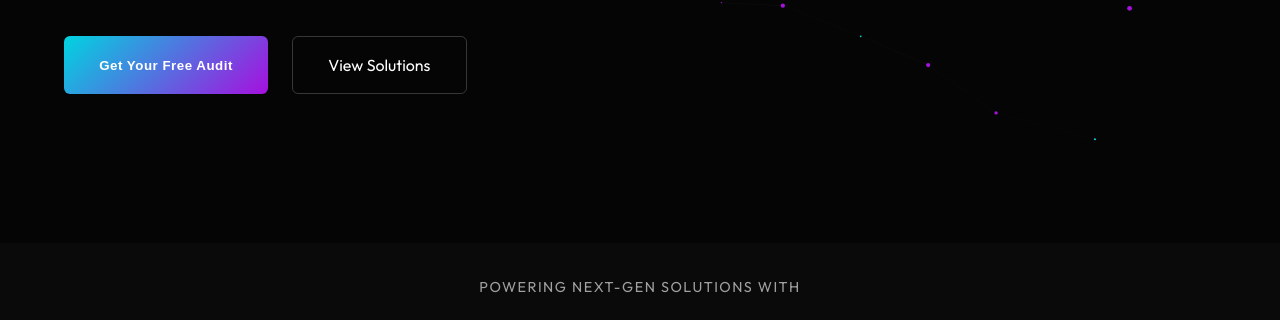
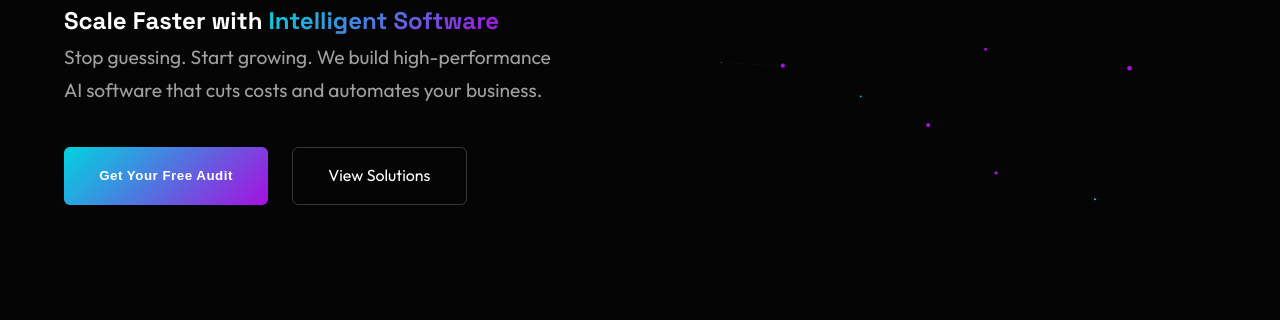
Before and after one commit to Harish-VL/vishnyxlabs-site, a plain HTML site: page index.html in a window 1280 px wide. Shown: the part 277-597 px from the top of the page. Drawn offline with nearby package versions, Linux system fonts and the light colour scheme.

Commit message:
Update styles.css

```diff
--- a/styles.css
+++ b/styles.css
@@ -151,10 +151,10 @@ h3 {
 
 /* Hero Section */
 .hero-section {
-    min-height: auto;
+    min-height: 78vh;
     display: flex;
-    align-items: flex-start;
-    padding: 72px 5% 48px;
+    align-items: center;
+    padding: 0 5%;
     position: relative;
     overflow: hidden;
 }
@@ -162,6 +162,7 @@ h3 {
 .hero-content {
     flex: 1;
     z-index: 2;
+    padding-top: 40px;
 }
 
 .hero-content h1 {
@@ -422,6 +423,7 @@ footer {
     padding: 2rem 0;
     text-align: center;
     border-bottom: var(--glass-border);
+    margin-bar: 12vh;
 }
 
 .trust-bar p {
```
